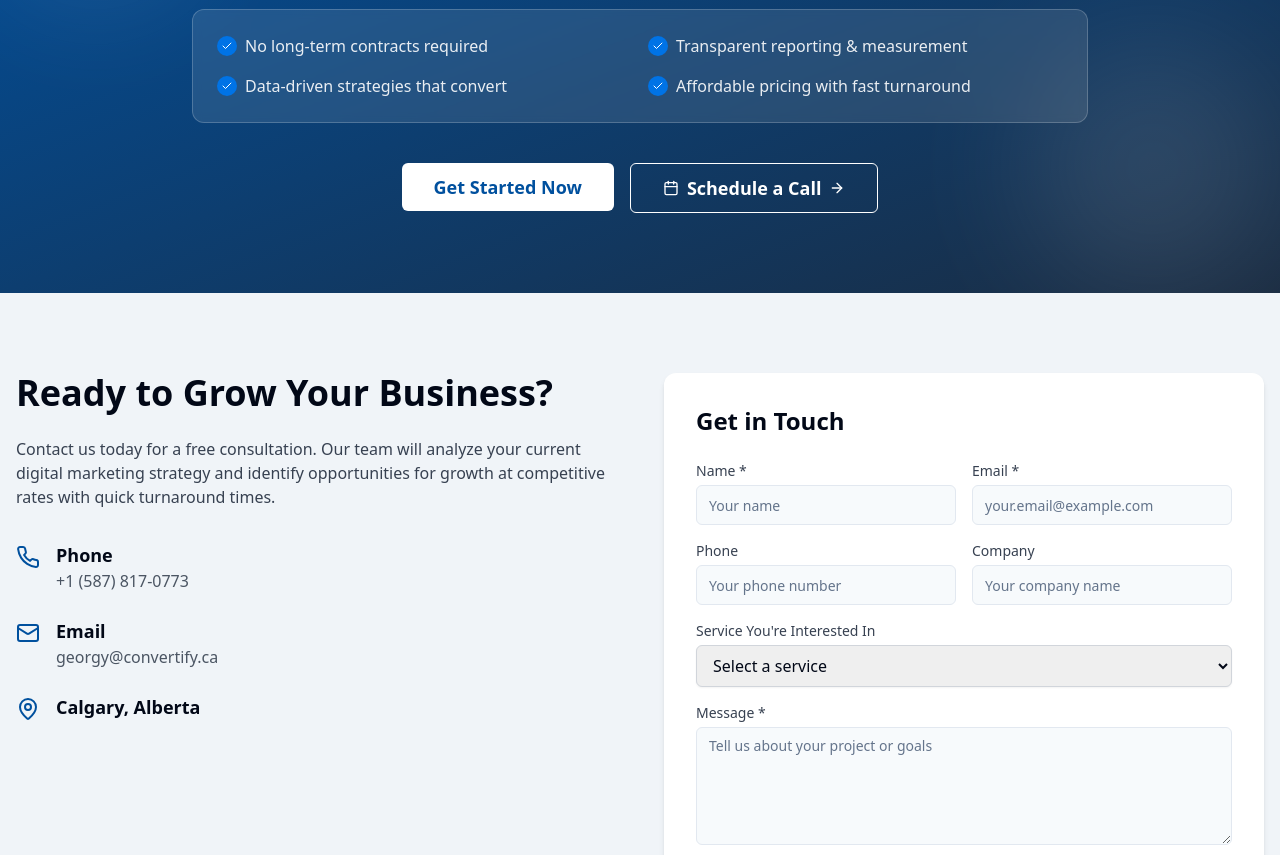
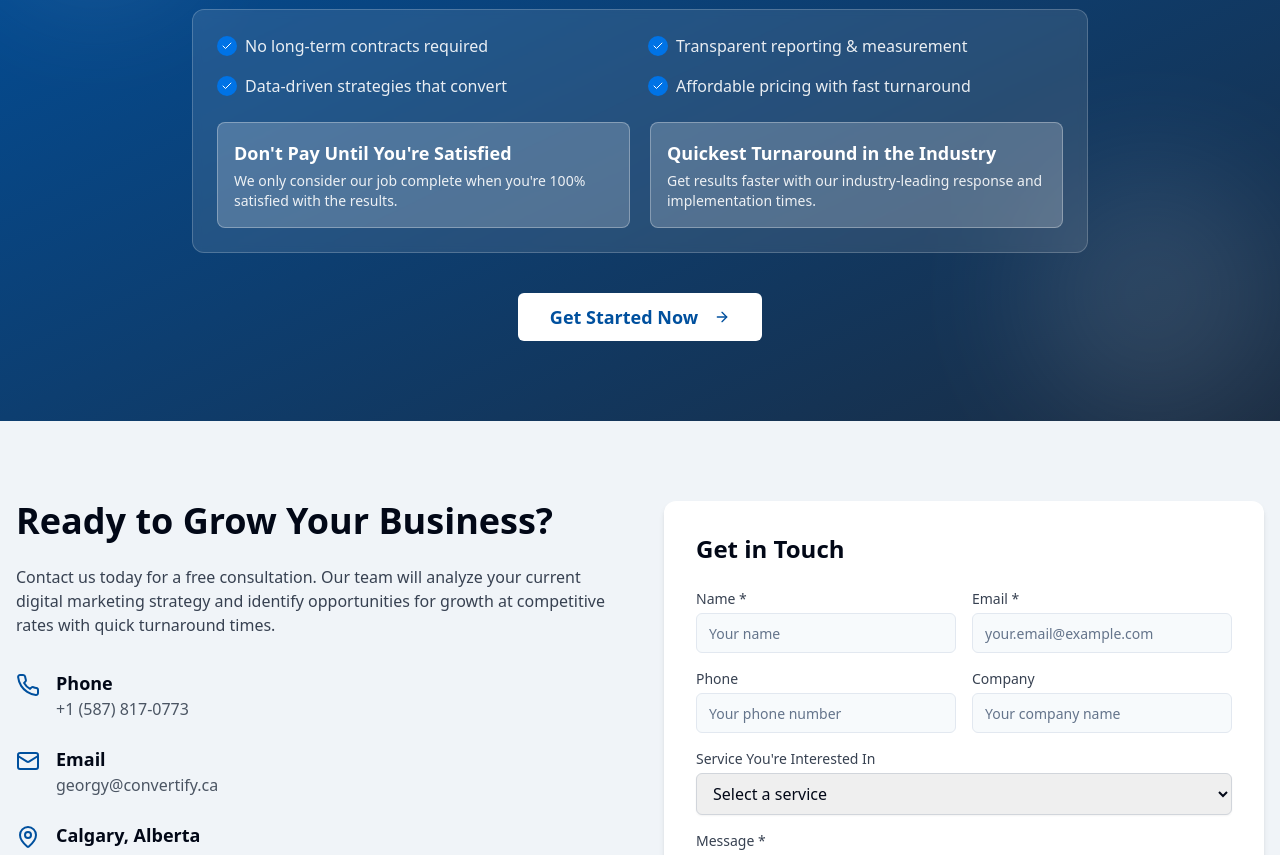
Before and after one commit to georgybusov/convertify-base-version, a React (Vite) app: page / in a window 1280 px wide. Shown: the part 3820-4675 px from the top of the page. Built offline with nearby package versions, Linux system fonts and the light colour scheme.

Commit message:
Remove scheduling and update CTA
Removed scheduling functionality and updated the call to action section with new benefits.

```diff
--- a/src/App.tsx
+++ b/src/App.tsx
@@ -5,7 +5,6 @@ import { TooltipProvider } from "@/components/ui/tooltip";
 import { QueryClient, QueryClientProvider } from "@tanstack/react-query";
 import { BrowserRouter, Routes, Route } from "react-router-dom";
 import Index from "./pages/Index";
-import Schedule from "./pages/Schedule";
 import NotFound from "./pages/NotFound";
 
 const queryClient = new QueryClient();
@@ -18,7 +17,6 @@ const App = () => (
       <BrowserRouter>
         <Routes>
           <Route path="/" element={<Index />} />
-          <Route path="/schedule" element={<Schedule />} />
           {/* ADD ALL CUSTOM ROUTES ABOVE THE CATCH-ALL "*" ROUTE */}
           <Route path="*" element={<NotFound />} />
         </Routes>
--- a/src/components/Cta.tsx
+++ b/src/components/Cta.tsx
@@ -1,6 +1,6 @@
 
 import { Button } from "@/components/ui/button";
-import { ArrowRight, Check, Calendar } from "lucide-react";
+import { ArrowRight, Check } from "lucide-react";
 
 const Cta = () => {
   const benefits = [
@@ -9,9 +9,6 @@ const Cta = () => {
     "Data-driven strategies that convert",
     "Affordable pricing with fast turnaround"
   ];
-
-  // Google calendar scheduling link for georgy@convertify.ca
-  const scheduleUrl = "https://calendar.google.com/calendar/appointments/schedules/AcZssZ1PUwf_jLKvFLBaX5t1B-mxsO7YzsdDWXW-Tmex-l-X9dRNH96ysZgWNLbW6SBa4pBnABs1XRl0";
 
   return (
     <section className="py-20 bg-gradient-to-br from-convertify-blue to-convertify-dark relative overflow-hidden">
@@ -39,6 +36,18 @@ const Cta = () => {
                 </div>
               ))}
             </div>
+
+            {/* New highlighted benefits */}
+            <div className="mt-6 grid grid-cols-1 md:grid-cols-2 gap-5">
+              <div className="bg-white/20 p-4 rounded-lg border border-white/30">
+                <h3 className="text-white font-bold text-lg mb-1">Don't Pay Until You're Satisfied</h3>
+                <p className="text-white/90 text-sm">We only consider our job complete when you're 100% satisfied with the results.</p>
+              </div>
+              <div className="bg-white/20 p-4 rounded-lg border border-white/30">
+                <h3 className="text-white font-bold text-lg mb-1">Quickest Turnaround in the Industry</h3>
+                <p className="text-white/90 text-sm">Get results faster with our industry-leading response and implementation times.</p>
+              </div>
+            </div>
           </div>
 
           <div className="flex flex-col sm:flex-row gap-4 justify-center">
@@ -47,17 +56,7 @@ const Cta = () => {
               onClick={() => document.getElementById("contact")?.scrollIntoView({ behavior: "smooth" })}
             >
               Get Started Now
-            </Button>
-            <Button
-              variant="outline"
-              className="border-white text-white font-bold bg-transparent hover:bg-white/10 group px-8 py-6 text-lg"
-              onClick={() => window.location.href = "/schedule"}
-            >
-              <span className="flex items-center">
-                <Calendar className="mr-2 h-5 w-5" />
-                Schedule a Call
-                <ArrowRight className="ml-2 h-5 w-5 group-hover:translate-x-1 transition-transform" />
-              </span>
+              <ArrowRight className="ml-2 h-5 w-5 group-hover:translate-x-1 transition-transform" />
             </Button>
           </div>
         </div>
```
